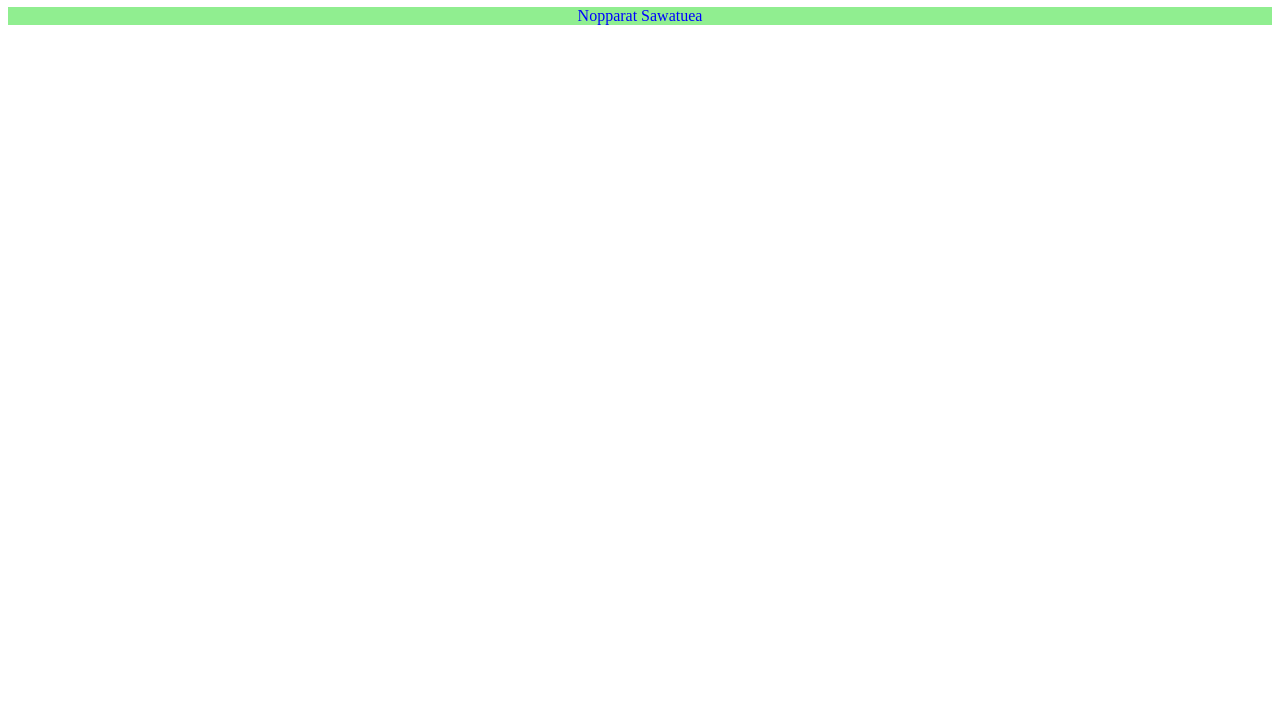
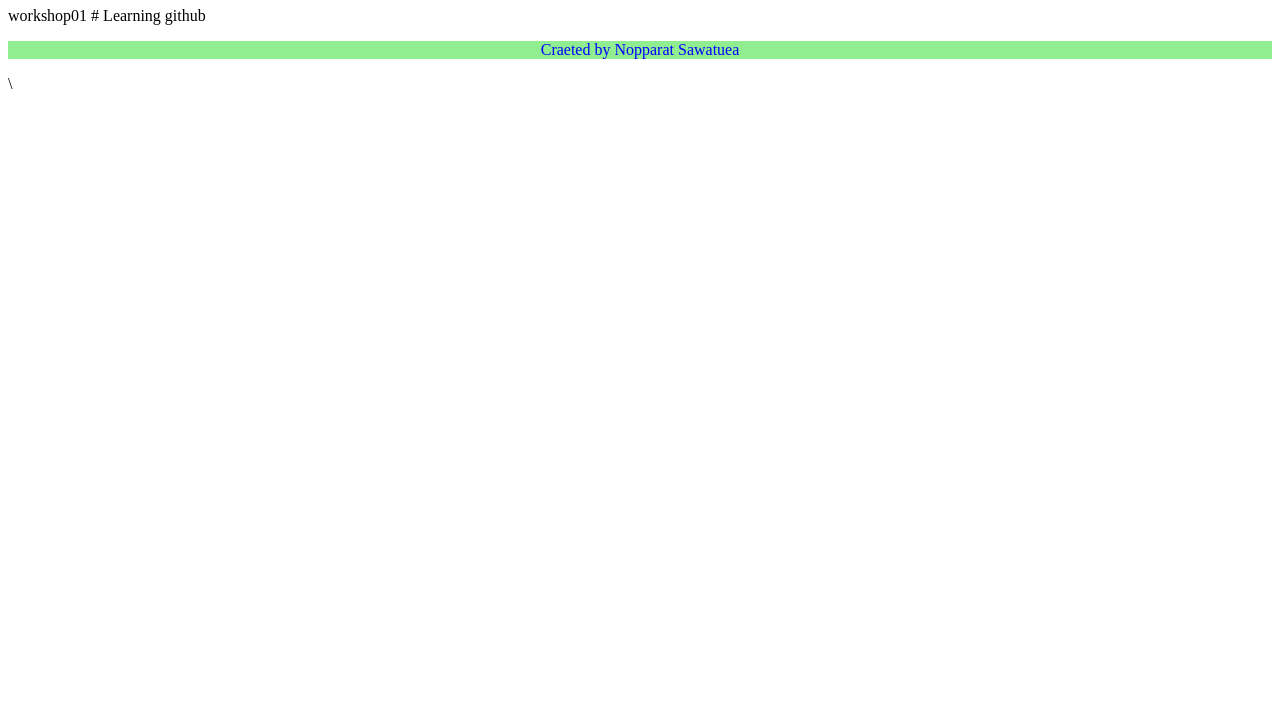
Before and after one commit to NopparatSawatuea/CSI204, a plain HTML site: page workshop01/index.html in a window 1280 px wide. Shown: the part 73-800 px from the top of the page. Drawn offline with Linux system fonts and the light colour scheme.

Commit message:
updeat code for workshop reporting commit

```diff
--- a/workshop01/index.html
+++ b/workshop01/index.html
@@ -11,7 +11,11 @@
         <div class="header">
             <h1>Hello CSI204</h1>
         </div>
-        <p class="content">Nopparat Sawatuea</p>
+        <div>
+            <p>workshop01 # Learning github</p>
+        </div>
+        <p class="content">Craeted by Nopparat Sawatuea</p>\<br>
+
     </div>
 </body>
 </html>
```
